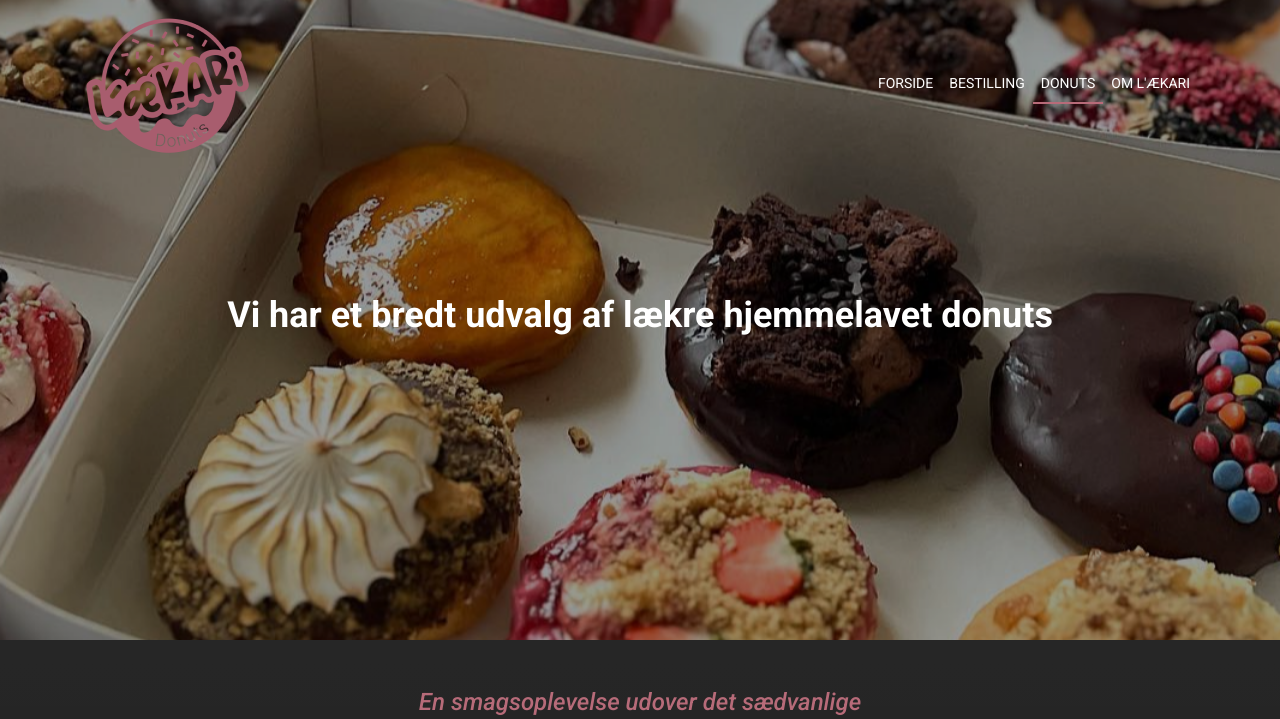
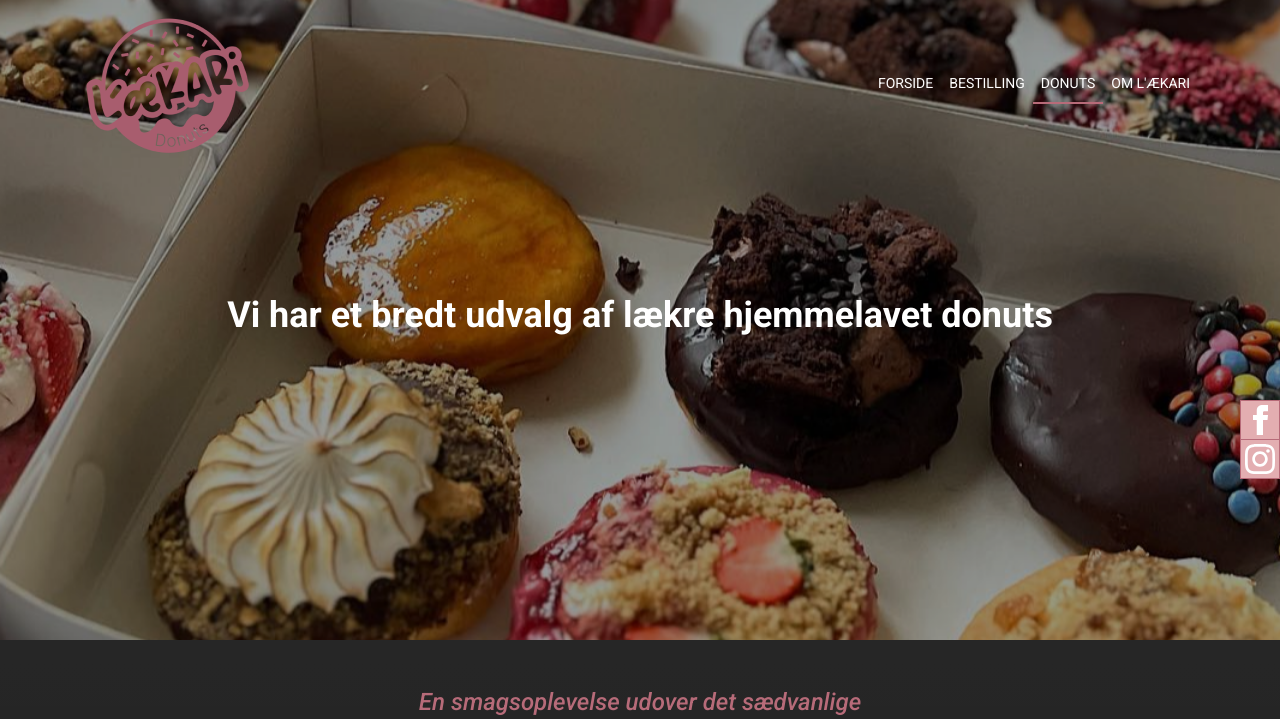
Before and after one commit to andrewras93/laekari, a PHP site: page /donuts.php in a window 1280 px wide. Shown: the top 719 px of the page. Run offline with PHP 8.4, Linux system fonts and the light colour scheme.

Commit message:
Added fixed social icons box to all pages.

```diff
--- a/bestilling.php
+++ b/bestilling.php
@@ -18,6 +18,7 @@
 <body>
 
     <?php include "header.php"; ?>
+    <?php include "social-icons.php" ?>
 
     <div id="order-hero" class="d-flex justify-content-center align-items-center text-center">
 
--- /dev/null
+++ b/css/_social-icons.scss
@@ -0,0 +1,8 @@
+#social-icons {
+
+  position: fixed;
+  top: 50%;
+  right: 0;
+  z-index: 1000;
+
+}
--- a/css/styles.scss
+++ b/css/styles.scss
@@ -3,6 +3,7 @@
 @import "../node_modules/bootstrap/scss/bootstrap";
 @import "typographi";
 @import "buttons";
+@import "social-icons";
 @import "header";
 @import "bestilling";
 @import "om-laekari";
--- a/donuts.php
+++ b/donuts.php
@@ -18,6 +18,7 @@
 <body>
 
     <?php include "header.php"; ?>
+    <?php include "social-icons.php" ?>
 
     <div id="donuts-hero" class="d-flex justify-content-center align-items-center text-center">
 
--- a/index.php
+++ b/index.php
@@ -18,6 +18,7 @@
 <body>
 
     <?php include "header.php"; ?>
+    <?php include "social-icons.php" ?>
 
     <div id="front-page-jumbotron" class="d-flex justify-content-center align-items-center text-center">
 
--- a/om-laekari.php
+++ b/om-laekari.php
@@ -18,6 +18,7 @@
 <body>
 
     <?php include "header.php"; ?>
+    <?php include "social-icons.php" ?>
 
     <div id="about-hero" class="d-flex justify-content-center align-items-center text-center">
 
--- /dev/null
+++ b/social-icons.php
@@ -0,0 +1,16 @@
+<div id="social-icons" class="bg-light border border-secondary text-center">
+
+    <div id="facebook-icon" class="border-bottom border-secondary">
+        <a href="https://www.facebook.com/laekari/" target="_blank">
+            <img class="p-1" src="images/facebook-icon.svg" alt="Facebook ikon">
+        </a>
+    </div>
+
+
+    <div id="instagram-icon" class="">
+        <a href="https://www.instagram.com/laekari/" target="_blank">
+            <img class="p-1" src="images/instagram-icon.svg" alt="Instagram ikon">
+        </a>
+    </div>
+
+</div>
```
Also changed, not shown: css/styles.css, images/facebook-icon.svg (added), images/instagram-icon.svg (added), 1 other file.
